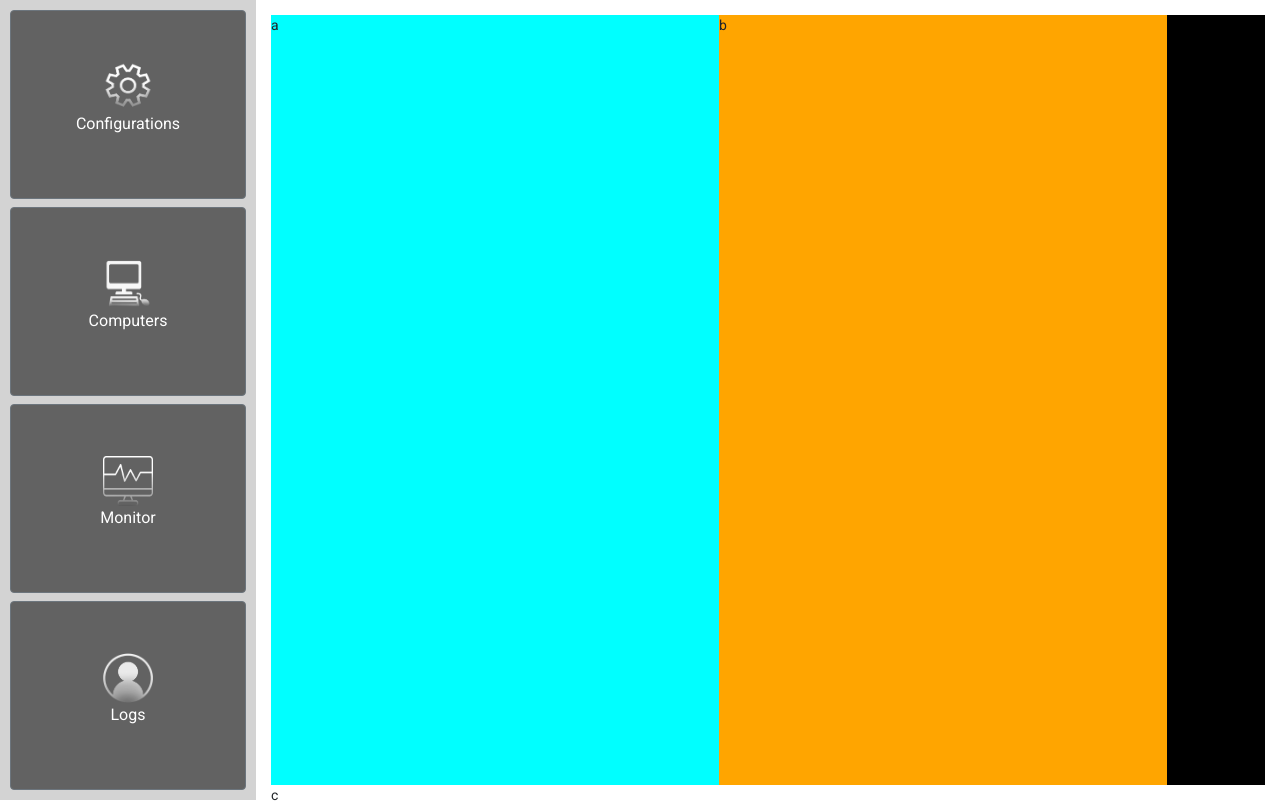
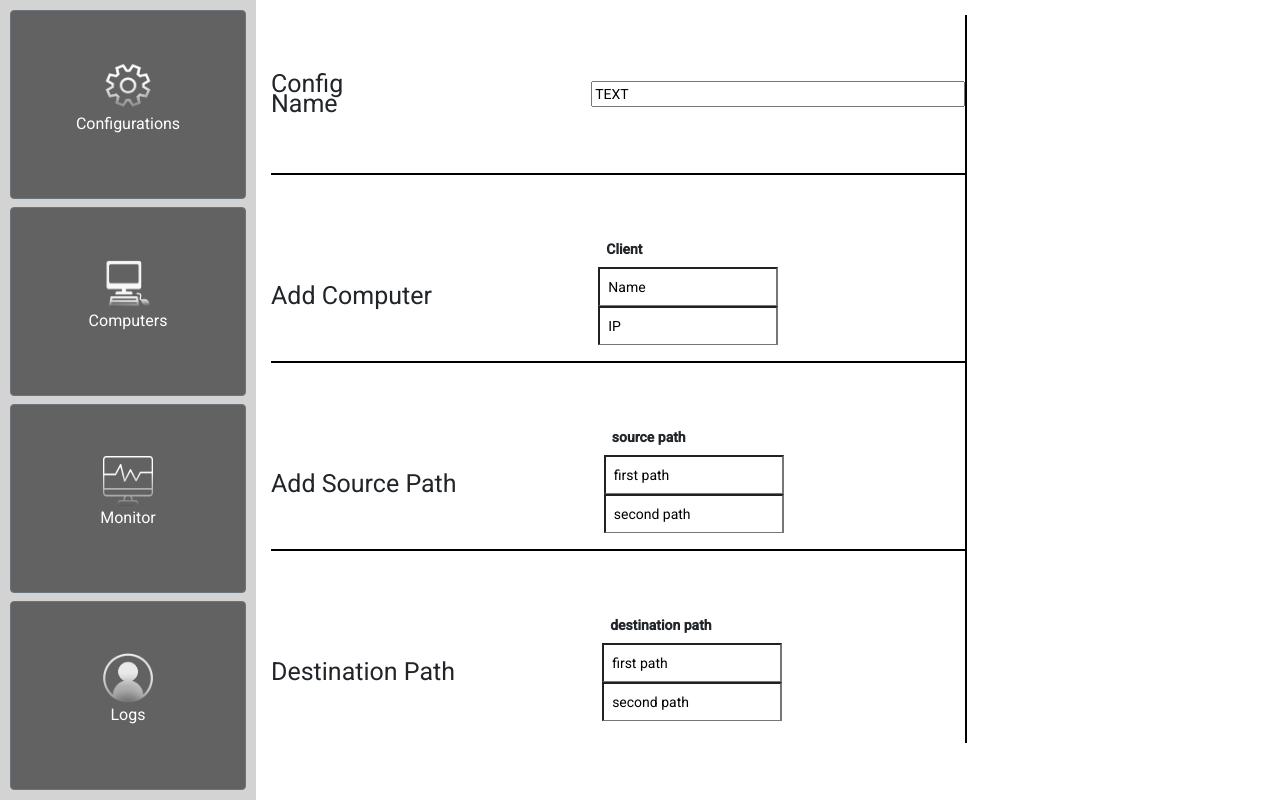
Before and after one commit to Martinius1/Pablle, an Angular app: page /configurations/configedit in a window 1280 px wide. Shown: the top 802 px of the page. Built offline with nearby package versions, Linux system fonts and the light colour scheme.

Commit message:
-config-edit=dodelany

```diff
--- a/src/app/pages/dashboard/config-edit/config-edit.component.html
+++ b/src/app/pages/dashboard/config-edit/config-edit.component.html
@@ -1,25 +1,86 @@
-<div>
-   <div class="div1">
-     <div class="left config-name">a</div>
-     <div class="right config-add-name">b</div>
+<div class="whole-page">
+  <div class="config-name">
+    <label for="textbox" class="Config-name-label">Config Name</label>
+    <input type="text" id="textbox" name="textbox" value="TEXT" style="width: 30vw">
+  </div>
+  <div class="druhy-div">
+    <div class="jedna">
+      <label for="textbox" class="Config-name-label table-bordered">Add Computer</label>
+    </div>
+    <div class="dva">
+      <table class="table">
+        <thead>
+        <tr>
+          <th scope="col" class="border-delete">Client</th>
+        </tr>
+        </thead>
+        <tbody class="border-delete">
+        <tr >
+          <input type="text" id="clientname" name="clientname" value="Name">
+        </tr>
+        <tr>
+          <input type="text" id="clientIP" name="clientIP" value="IP">
+        </tr>
+        </tbody>
+      </table>
+    </div>
    </div>
 
-  <div class="div2">
 
-    <div class="div2-1">
-      <div class="left computer-name">c</div>
-      <div class="right computer-select">d</div>
+
+
+  <div class="treti-div">
+    <div class="druhy-div">
+      <div class="jedna treti-pad">
+        <label for="textbox" class="Config-name-label table-bordered">Add Source Path</label>
+      </div>
+      <div class="dva ">
+        <table class="table">
+          <thead>
+          <tr>
+            <th scope="col" class="border-delete" id="name">source path</th>
+          </tr>
+          </thead>
+          <tbody class="border-delete">
+          <tr >
+            <input type="text" id="first" name="Path" value="first path">
+          </tr>
+          <tr>
+            <input type="text" id="second" name="clientIP" value="second path">
+          </tr>
+          </tbody>
+        </table>
+      </div>
     </div>
-
-    <div class="div2-2">
-      <div class="left">   </div>
-      <div class="right">   </div>
-    </div>
-
   </div>
 
-  <div class="div3">
-      <div class="left">e</div>
-      <div class="right">f</div>
+  <div>
+    <div class="druhy-div border-delete">
+      <div class="jedna treti-pad">
+        <label for="textbox" class="Config-name-label table-bordered">Destination Path</label>
+      </div>
+      <div class="dva ">
+        <table class="table">
+          <thead>
+          <tr>
+            <th scope="col" class="border-delete" id="dest-path">destination path</th>
+          </tr>
+          </thead>
+          <tbody class="border-delete">
+          <tr >
+            <input type="text" id="des-path-first" name="Path" value="first path">
+          </tr>
+          <tr>
+            <input type="text" id="des-path-second" name="clientIP" value="second path">
+          </tr>
+          </tbody>
+        </table>
+      </div>
+    </div>
   </div>
+
+
+
+
+
 </div>
--- a/src/app/pages/dashboard/config-edit/config-edit.component.scss
+++ b/src/app/pages/dashboard/config-edit/config-edit.component.scss
@@ -1,36 +1,49 @@
-div{
-  height: 100%;
-  .div1{
-    background-color: black;
-      .config-name{
-        float: left;
-        width: 35vw;
-        background-color: aqua;
-      }
-      .config-add-name{
-        float:left;
-        background-color: orange;
-        width: 35vw;
-      }
+.whole-page{
+  border-right:solid black 2px;
+  height: 94.5%;
+  width: 70%;
+  .config-name{
+    height: 20vh;
+    display: flex;
+    align-items: center;
+    border-bottom: solid black 2px ;
+    .Config-name-label{
+      padding-right: 14vw;
+      font-size: 25px;
+    }
   }
-  .div2{
-      .div2-1{
+  .druhy-div{
+    border-bottom: solid black 2px;
+    margin-top: 7vh;
+    display: flex;
+    align-items: center;
+    .jedna{
+      float:left;
+      font-size: 25px;
+      padding-right: 13vw;
+    }
+    .dva{
+      justify-content: right !important;
+      float:right;
+    }
+  }
 
-      }
-      .div2-2{
 
-      }
-  }
-  .div3{
-    background-color: black;
 
-  }
-}
-
-.left{
 
 }
 
-right{
 
+
+
+
+
+
+
+.treti-pad{
+  padding-right: 11.5vw !important;
 }
+
+.border-delete{
+  border: none !important;
+}
--- a/src/app/pages/dashboard/dashboard.component.scss
+++ b/src/app/pages/dashboard/dashboard.component.scss
@@ -1,5 +1,4 @@
 div{
-  background-color:white;
   height: 100%;
   display: flex;
   justify-content: center;
```
